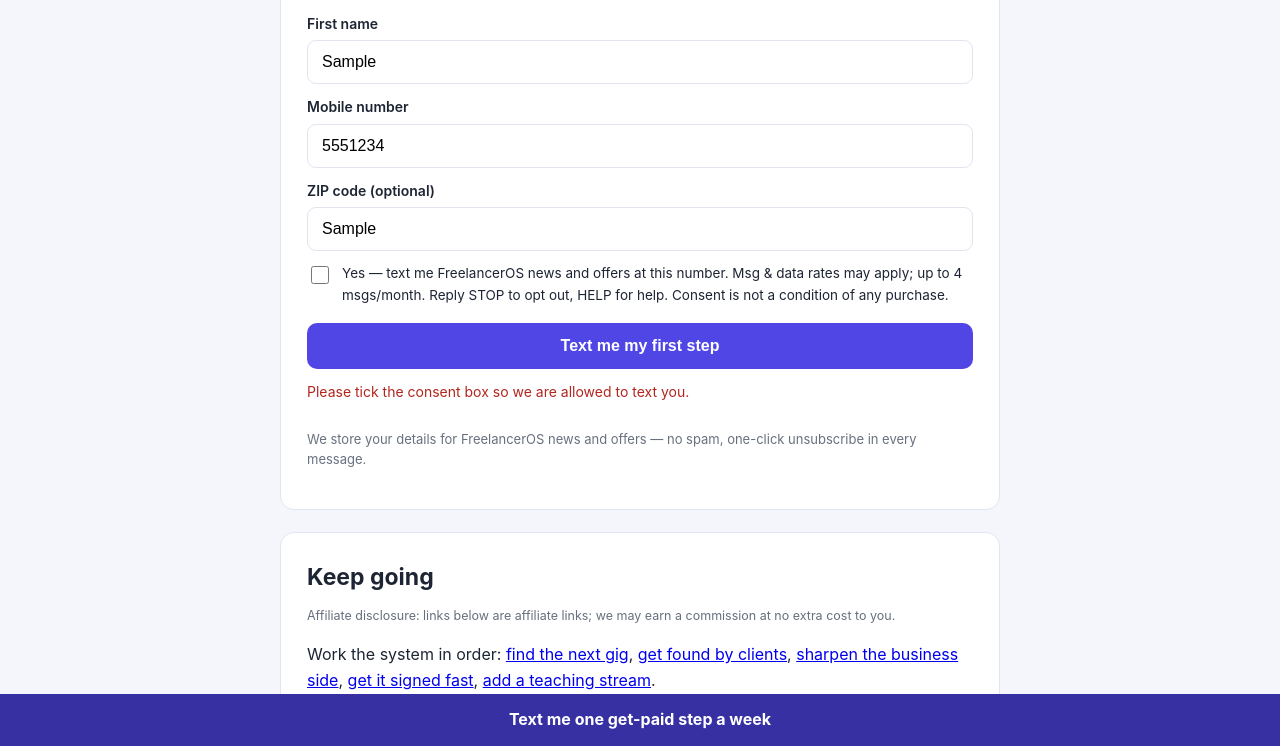
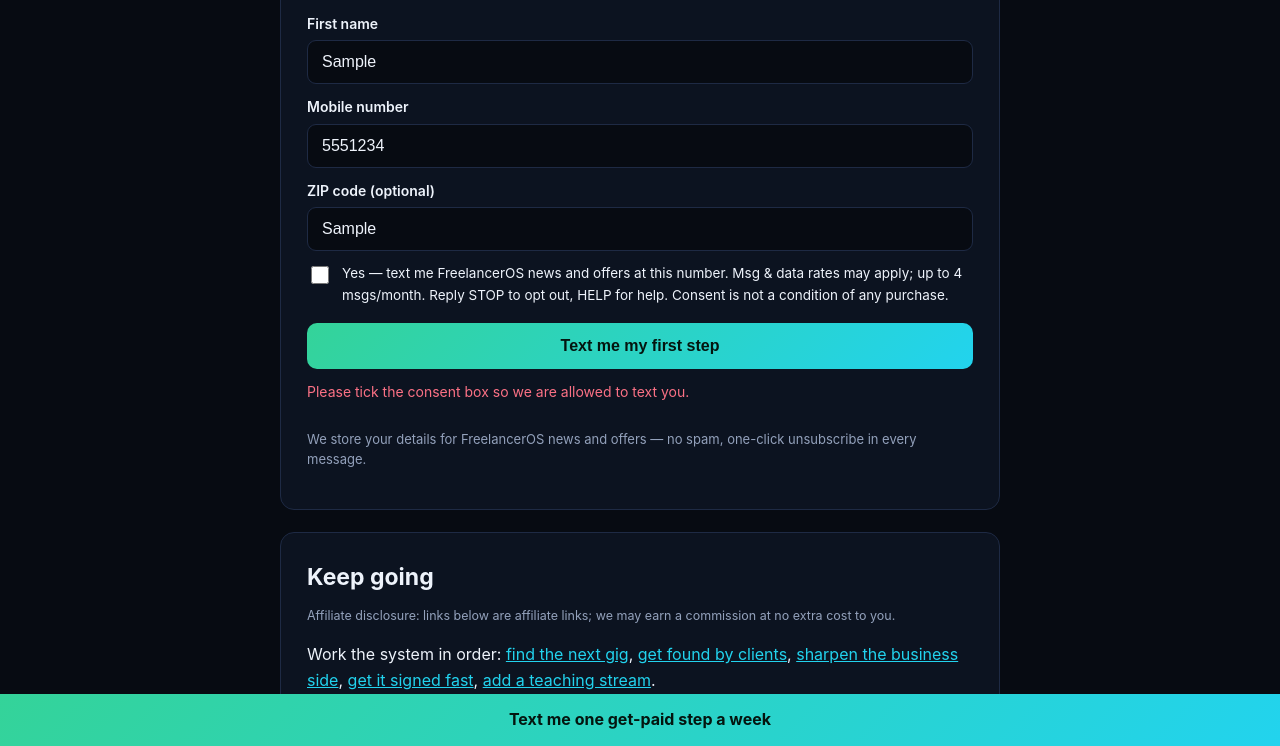
Before and after one commit to mehyar500/venture-freelanceros, a plain HTML site: page get-paid/index.html in a window 1280 px wide. Both pictures are taken after typing "Sample", "5551234", "Sample" into the empty fields and a click on the button "Text me my first step". Shown: the part 4156-4902 px from the top of the page. Drawn offline with Linux system fonts and the light colour scheme.

Commit message:
get-paid: restyle to the FreelancerOS host theme (dark navy, emerald-cyan gradient) per the Mayor's order 2026-11-22 — Farm pages match their host product's theme.

```diff
--- a/get-paid/index.html
+++ b/get-paid/index.html
@@ -31,6 +31,15 @@ button{background:var(--accent);color:#fff;border:0;border-radius:10px;padding:1
 .form-note{font-size:13px;color:var(--muted)}.form-msg{font-size:14px;min-height:20px}.form-msg.ok{color:var(--ok)}.form-msg.err{color:#b3261e}
 footer{font-size:13px;color:var(--muted);padding:10px 0 30px}
 body{padding-bottom:84px}.sticky{position:fixed;left:0;right:0;bottom:0;background:var(--accent-dark);text-align:center;padding:13px}.sticky a{color:#fff;font-weight:700;text-decoration:none}
+
+/* HOST THEME — FreelancerOS dark, matched to the product site (Mayor's order, 2026-11-22) */
+:root{--ink:#eef3fb;--muted:#93a1bb;--accent:#34d399;--accent-dark:#0f766e;--bg:#070b12;--card:#0c1320;--line:#1e2a44;--ok:#34d399}
+a{color:#22d3ee}
+.cta,button{background:linear-gradient(135deg,#34d399,#22d3ee);color:#04150f}
+input[type=text],input[type=tel]{background:#070b12;color:var(--ink)}
+.form-msg.err{color:#fb7185}
+.sticky{background:linear-gradient(135deg,#34d399,#22d3ee)}
+.sticky a{color:#04150f}
 </style>
 </head>
 <body>
```
